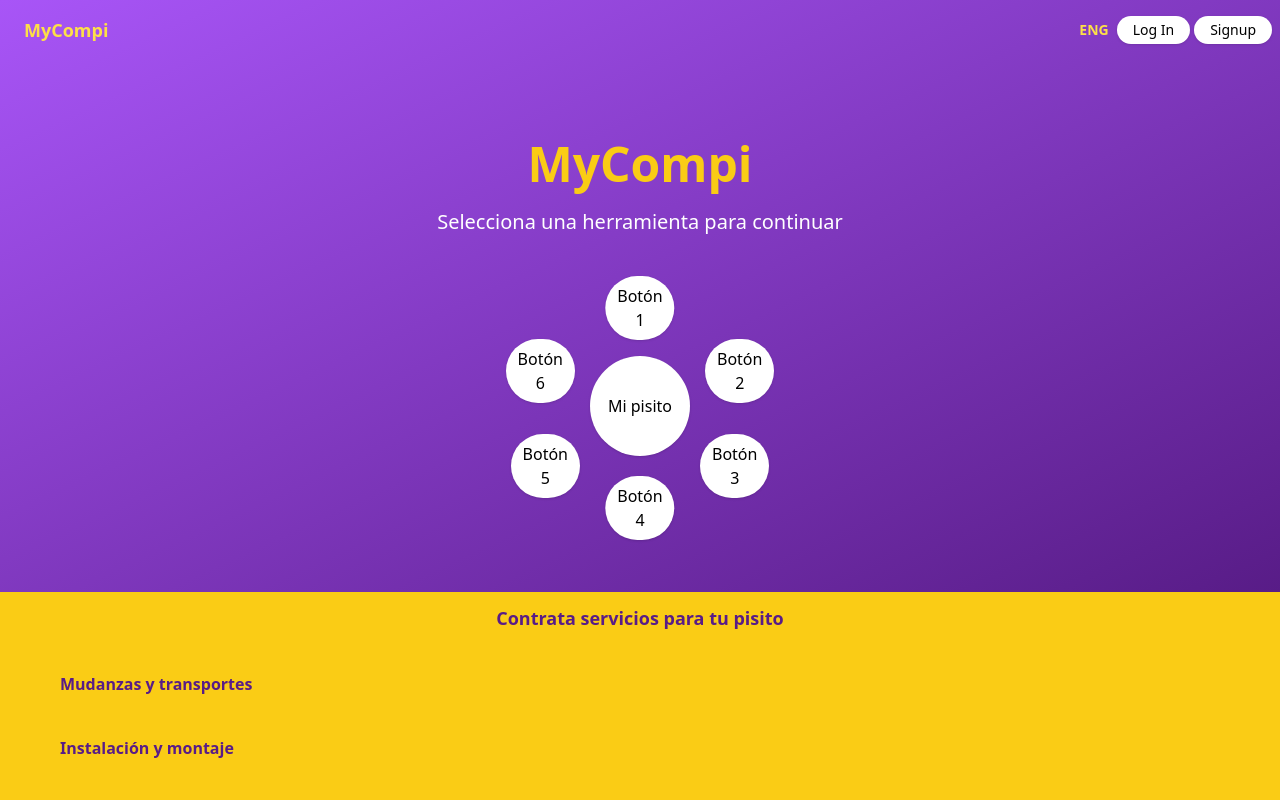
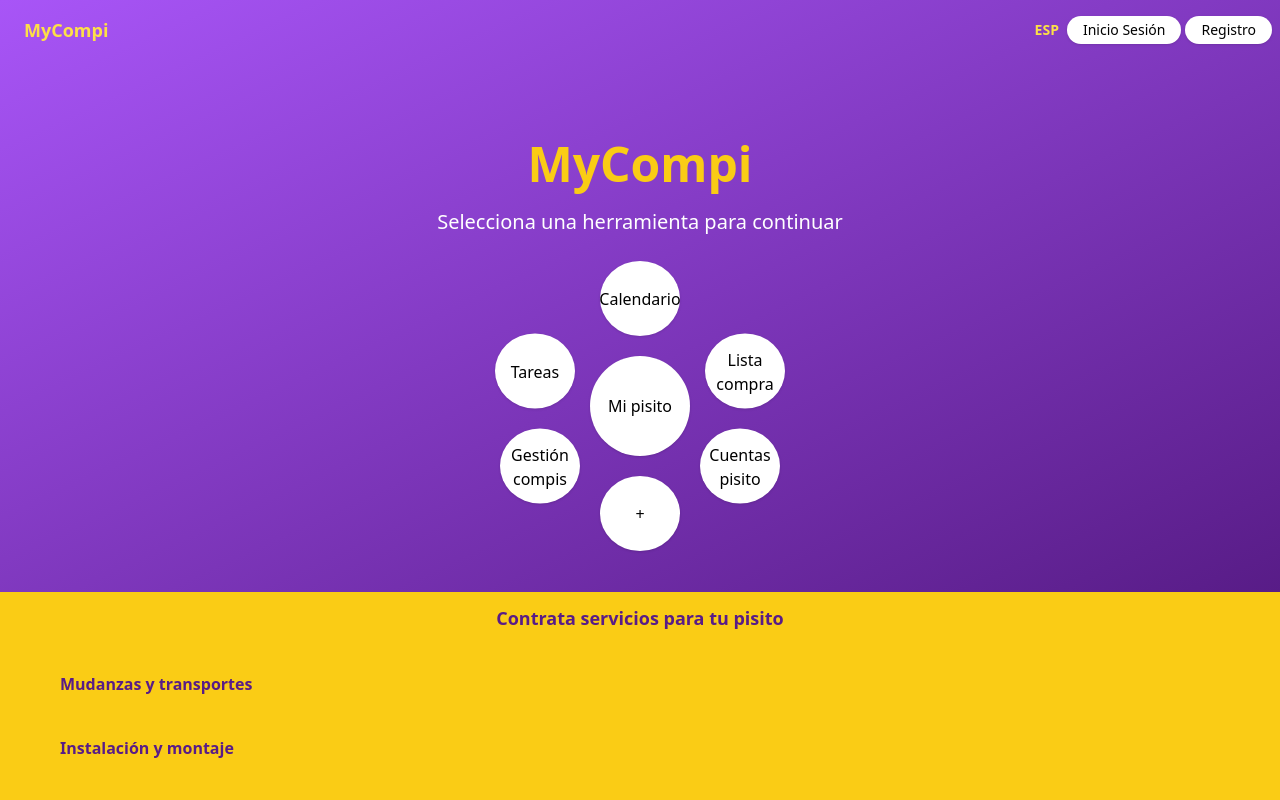
Before and after one commit to frankgimeno3/mycompi, a Next.js app: page /dashboard in a window 1280 px wide. Shown: the top 800 px of the page. Built offline with nearby package versions, Linux system fonts and the light colour scheme.

Commit message:
plantilla completada

```diff
--- a/components/dashboard/Mainroller.tsx
+++ b/components/dashboard/Mainroller.tsx
@@ -20,12 +20,18 @@ const Mainroller: React.FC = () => {
         <button
           className="bg-white rounded-full shadow text-black px-3 py-2  absolute"
           style={{
-            top: '-80px',
+            top: '-95px',
             left: '50%',
             transform: 'translateX(-50%)',
+            width: '80px',
+            height: '75px',
+            borderRadius: '50%',
+            display: 'flex',
+            justifyContent: 'center',
+            alignItems: 'center',
           }}
         >
-          Botón 1
+          Calendario
         </button>
         <button
           className="bg-white rounded-full shadow text-black px-3 py-2  absolute"
@@ -33,9 +39,15 @@ const Mainroller: React.FC = () => {
             top: '15px',
             left: '115px',
             transform: 'translateY(-50%)',
+            width: '80px',
+            height: '75px',
+            borderRadius: '50%',
+            display: 'flex',
+            justifyContent: 'center',
+            alignItems: 'center',
           }}
         >
-          Botón 2
+          Lista compra
         </button>
         <button
           className="bg-white rounded-full shadow text-black px-3 py-2  absolute"
@@ -43,19 +55,31 @@ const Mainroller: React.FC = () => {
             top: '110px',
             left: '110px',
             transform: 'translateY(-50%)',
+            width: '80px',
+            height: '75px',
+            borderRadius: '50%',
+            display: 'flex',
+            justifyContent: 'center',
+            alignItems: 'center',
           }}
         >
-          Botón 3
+          Cuentas pisito
         </button>
         <button
-          className="bg-white rounded-full shadow text-black px-3 py-2  absolute"
+          className="bg-white rounded-full shadow text-black  px-3 py-2  absolute"
           style={{
             top: '120px',
             left: '50%',
             transform: 'translateX(-50%)',
+            width: '80px',
+            height: '75px',
+            borderRadius: '50%',
+            display: 'flex',
+            justifyContent: 'center',
+            alignItems: 'center',
           }}
         >
-          Botón 4
+          +
         </button>
         <button
           className="bg-white rounded-full shadow text-black px-3 py-2  absolute"
@@ -63,9 +87,15 @@ const Mainroller: React.FC = () => {
             top: '110px',
             right: '110px',
             transform: 'translateY(-50%)',
+            width: '80px',
+            height: '75px',
+            borderRadius: '50%',
+            display: 'flex',
+            justifyContent: 'center',
+            alignItems: 'center',
           }}
         >
-          Botón 5
+          Gestión compis
         </button>
         <button
           className="bg-white rounded-full shadow text-black px-3 py-2  absolute"
@@ -73,9 +103,15 @@ const Mainroller: React.FC = () => {
             top: '15px',
             right: '115px',
             transform: 'translateY(-50%)',
+            width: '80px',
+            height: '75px',
+            borderRadius: '50%',
+            display: 'flex',
+            justifyContent: 'center',
+            alignItems: 'center',
           }}
         >
-          Botón 6
+          Tareas
         </button>
       </div>
     </div>
--- a/components/navbar.tsx
+++ b/components/navbar.tsx
@@ -5,9 +5,9 @@ const Navbar: React.FC = () => {
     <nav className="fixed top-0 w-full  py-4  flex items-center justify-between">
       <button className="text-lg text-white font-bold px-6 text-yellow-300">MyCompi</button>
       <div>
-        <button className="mr-2 bg-transparent text-yellow-300 font-bold text-sm">ENG</button>
-        <button className="mr-1 rounded-full bg-white text-sm px-4 py-1 shadow">Log In</button>
-        <button className="rounded-full bg-white text-sm px-4 mr-2 py-1 shadow">Signup</button>
+        <button className="mr-2 bg-transparent text-yellow-300 font-bold text-sm">ESP</button>
+        <button className="mr-1 rounded-full bg-white text-sm px-4 py-1 shadow">Inicio Sesión</button>
+        <button className="rounded-full bg-white text-sm px-4 mr-2 py-1 shadow">Registro</button>
       </div>
     </nav>
   );
```
